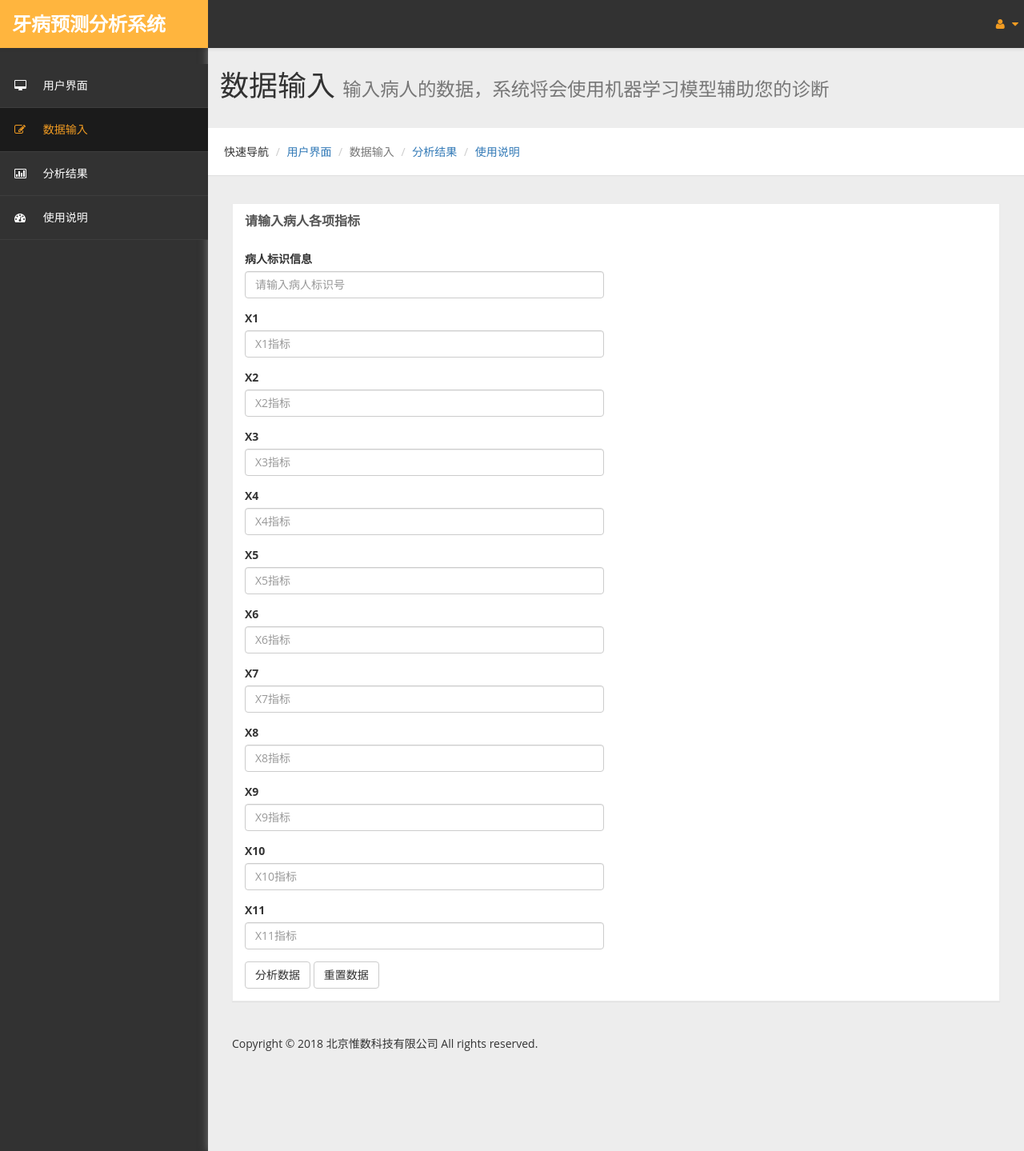
After one commit to XinyaoTian/dentist_demo, a Python web app: template app/templates/inputPage.html in a window 1280 px wide. The commit adds this page. Shown: the whole page at 80% size. Run offline with Jinja, Linux system fonts and the light colour scheme; the template is opened without the code that fills it, so the values that code supplies are empty; some web fonts are replaced.

Commit message:
input page开发完毕

```diff
--- a/app/routes.py
+++ b/app/routes.py
@@ -40,3 +40,7 @@ def show_result():
 @application.route('/userPage')
 def userpage_show():
     return render_template('userPage.html')
+
+@application.route('/inputPage')
+def inputpage_show():
+    return render_template('inputPage.html')
--- /dev/null
+++ b/app/templates/inputPage.html
@@ -0,0 +1,189 @@
+<!DOCTYPE html>
+<html xmlns="http://www.w3.org/1999/xhtml">
+<head>
+    <meta charset="utf-8" />
+    <meta name="viewport" content="width=device-width, initial-scale=1.0" />
+    <title>牙病预测分析系统 - 数据输入</title>
+	<!-- Bootstrap Styles-->
+    <link href="/static/assets/css/bootstrap.css" rel="stylesheet" />
+     <!-- FontAwesome Styles-->
+    <link href="/static/assets/css/font-awesome.css" rel="stylesheet" />
+        <!-- Custom Styles-->
+    <link href="/static/assets/css/custom-styles.css" rel="stylesheet" />
+     <!-- Google Fonts-->
+   <link href='http://fonts.useso.com/css?family=Open+Sans' rel='stylesheet' type='text/css' />
+</head>
+<body>
+    <div id="wrapper">
+        <nav class="navbar navbar-default top-navbar" role="navigation">
+            <div class="navbar-header">
+                <button type="button" class="navbar-toggle" data-toggle="collapse" data-target=".sidebar-collapse">
+                    <span class="sr-only">Toggle navigation</span>
+                    <span class="icon-bar"></span>
+                    <span class="icon-bar"></span>
+                    <span class="icon-bar"></span>
+                </button>
+                <a class="navbar-brand" href="welcomePage.html"><strong>牙病预测分析系统</strong></a>
+            </div>
+
+            <ul class="nav navbar-top-links navbar-right">
+                                <li class="dropdown">
+                    <a class="dropdown-toggle" data-toggle="dropdown" href="#" aria-expanded="false">
+                        <i class="fa fa-user fa-fw"></i> <i class="fa fa-caret-down"></i>
+                    </a>
+                    <ul class="dropdown-menu dropdown-user">
+                        <li><a href="#"><i class="fa fa-user fa-fw"></i> 用户信息 </a>
+                        </li>
+                        <li><a href="#"><i class="fa fa-gear fa-fw"></i> 设置 </a>
+                        </li>
+                        <li class="divider"></li>
+                        <li><a href="#"><i class="fa fa-sign-out fa-fw"></i> 注销 </a>
+                        </li>
+                    </ul>
+                    <!-- /.dropdown-user -->
+                </li>
+                <!-- /.dropdown -->
+            </ul>
+        </nav>
+
+        <!--/. NAV TOP  -->
+        <nav class="navbar-default navbar-side" role="navigation">
+            <div class="sidebar-collapse">
+                <ul class="nav" id="main-menu">
+
+
+                    <li>
+                        <a href="/userPage"><i class="fa fa-desktop"></i> 用户界面 </a>
+                    </li>
+                    <li>
+                        <a class="active-menu" href="form.html"><i class="fa fa-edit"></i> 数据输入 </a>
+                    </li>
+					<li>
+                        <a href="chart.html"><i class="fa fa-bar-chart-o"></i> 分析结果 </a>
+                    </li>
+                    <li>
+                        <a href="index.html"><i class="fa fa-dashboard"></i> 使用说明 </a>
+                    </li>
+
+                </ul>
+
+            </div>
+
+        </nav>
+
+        <!--从此以下为页面内容-->
+        <!-- /. NAV SIDE  -->
+        <div id="page-wrapper">
+            <div class="header">
+                <h1 class="page-header">
+                            数据输入 <small> 输入病人的数据，系统将会使用机器学习模型辅助您的诊断 </small>
+                </h1>
+				<ol class="breadcrumb">
+                    <li><h5>快速导航</h5></li>
+				    <li><a href="#">用户界面</a></li>
+				    <li class="active">数据输入</li>
+                    <li><a href="#">分析结果</a></li>
+                    <li><a href="#">使用说明</a></li>
+				</ol>
+
+		    </div>
+            <div id="page-inner">
+                <div class="row">
+                    <div class="col-lg-12">
+                        <div class="panel panel-default">
+                            <div class="panel-heading">
+                                请输入病人各项指标
+                            </div>
+                            <div class="panel-body">
+                                <div class="row">
+                                    <div class="col-lg-6">
+                                        <form role="form" method="post">
+                                            <div class="form-group">
+                                                <label>病人标识信息</label>
+                                                <input class="form-control" placeholder="请输入病人标识号">
+                                            </div>
+
+                                            <div class="form-group">
+                                                <label>X1</label>
+                                                <input class="form-control" placeholder="X1指标">
+                                            </div>
+
+                                            <div class="form-group">
+                                                <label>X2</label>
+                                                <input class="form-control" placeholder="X2指标">
+                                            </div>
+
+                                            <div class="form-group">
+                                                <label>X3</label>
+                                                <input class="form-control" placeholder="X3指标">
+                                            </div>
+
+                                                                        <div class="form-group">
+                                                <label>X4</label>
+                                                <input class="form-control" placeholder="X4指标">
+                                            </div>
+
+                                            <div class="form-group">
+                                                <label>X5</label>
+                                                <input class="form-control" placeholder="X5指标">
+                                            </div>
+
+                                                                        <div class="form-group">
+                                                <label>X6</label>
+                                                <input class="form-control" placeholder="X6指标">
+                                            </div>
+
+                                            <div class="form-group">
+                                                <label>X7</label>
+                                                <input class="form-control" placeholder="X7指标">
+                                            </div>
+
+                                            <div class="form-group">
+                                                <label>X8</label>
+                                                <input class="form-control" placeholder="X8指标">
+                                            </div>
+
+                                            <div class="form-group">
+                                                <label>X9</label>
+                                                <input class="form-control" placeholder="X9指标">
+                                            </div>
+
+                                            <div class="form-group">
+                                                <label>X10</label>
+                                                <input class="form-control" placeholder="X10指标">
+                                            </div>
+
+                                            <div class="form-group">
+                                                <label>X11</label>
+                                                <input class="form-control" placeholder="X11指标">
+                                            </div>
+                                            <button type="submit" class="btn btn-default">分析数据</button>
+                                            <button type="reset" class="btn btn-default">重置数据</button>
+                                        </form>
+                                   </div>
+                                </div>
+                            </div>
+                        </div>
+                    </div>
+                </div>
+
+                <footer><p>Copyright &copy; 2018 北京惟数科技有限公司 All rights reserved.</p></footer>
+            </div>
+             <!-- /. PAGE INNER  -->
+            </div>
+         <!-- /. PAGE WRAPPER  -->
+        </div>
+     <!-- /. WRAPPER  -->
+    <!-- JS Scripts-->
+    <!-- jQuery Js -->
+    <script src="/static/assets/js/jquery-1.10.2.js"></script>
+      <!-- Bootstrap Js -->
+    <script src="/static/assets/js/bootstrap.min.js"></script>
+    <!-- Metis Menu Js -->
+    <script src="/static/assets/js/jquery.metisMenu.js"></script>
+      <!-- Custom Js -->
+    <script src="/static/assets/js/custom-scripts.js"></script>
+
+
+</body>
+</html>
--- a/app/templates/userPage.html
+++ b/app/templates/userPage.html
@@ -53,7 +53,7 @@
 
 
                     <li>
-                        <a class="active-menu" href="userPage.html"><i class="fa fa-desktop"></i> 用户界面 </a>
+                        <a class="active-menu" href="/userPage"><i class="fa fa-desktop"></i> 用户界面 </a>
                     </li>
                     <li>
                         <a href="form.html"><i class="fa fa-edit"></i> 数据输入 </a>
@@ -79,11 +79,11 @@
                             用户界面 <small> 欢迎您，焦医师！</small>
                 </h1>
 				<ol class="breadcrumb">
-                    <li><h4>快速导航</h4></li>
+                    <li><h5>快速导航</h5></li>
 				    <li class="active">用户界面</li>
 				    <li><a href="#">数据输入</a></li>
                     <li><a href="#">分析结果</a></li>
-                    <li><a href="#">分析结果</a></li>
+                    <li><a href="#">使用说明</a></li>
 				</ol>
 
 		    </div>
```
Also changed, not shown: 1 other file.
